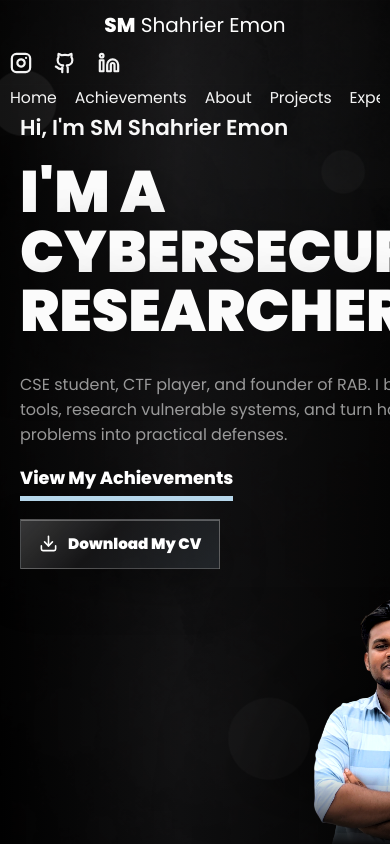
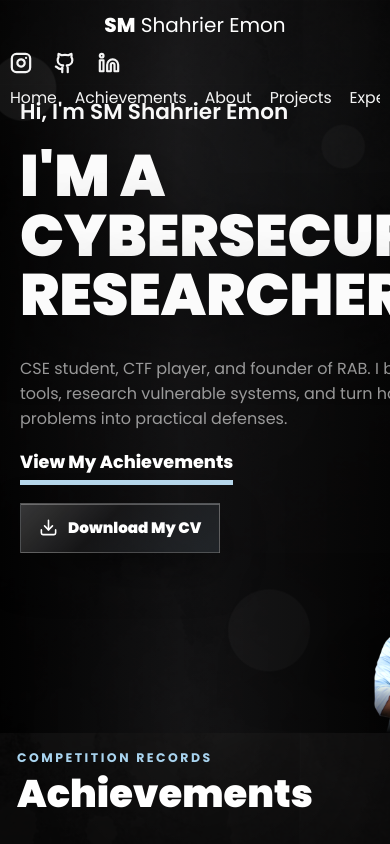
Before and after one commit to Emon095/portfolio, a React (Vite) app: page / in a window 390 px wide. Shown: the top 844 px of the page. Built offline with nearby package versions, Linux system fonts and the light colour scheme.

Commit message:
Tighten mobile hero spacing

```diff
--- a/src/index.css
+++ b/src/index.css
@@ -1292,7 +1292,7 @@ footer {
 @media (max-width: 640px) {
   .hero-section {
     min-height: auto;
-    padding: 112px 20px 12px;
+    padding: 96px 20px 0;
   }
 
   .site-header {
@@ -1344,12 +1344,12 @@ footer {
     left: auto;
     bottom: auto;
     width: 100%;
-    height: 260px;
-    margin-top: 8px;
+    height: 180px;
+    margin-top: 0;
   }
 
   .hero-copy {
-    padding: 0 0 10px;
+    padding: 0 0 0;
   }
 
   .content-section {
@@ -1358,7 +1358,7 @@ footer {
   }
 
   #achievements {
-    padding-top: 28px;
+    padding-top: 12px;
   }
 
   .achievement-grid {
```
